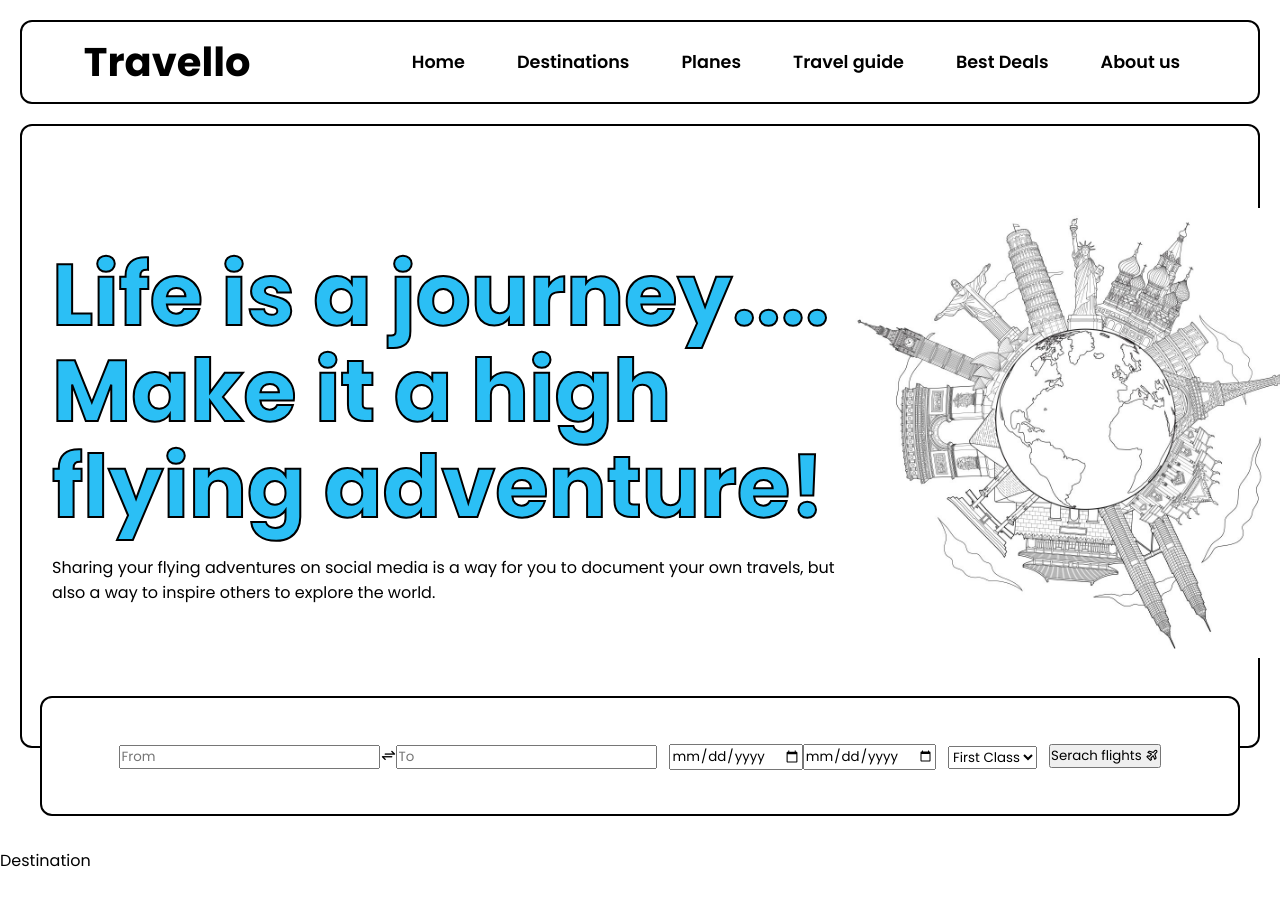
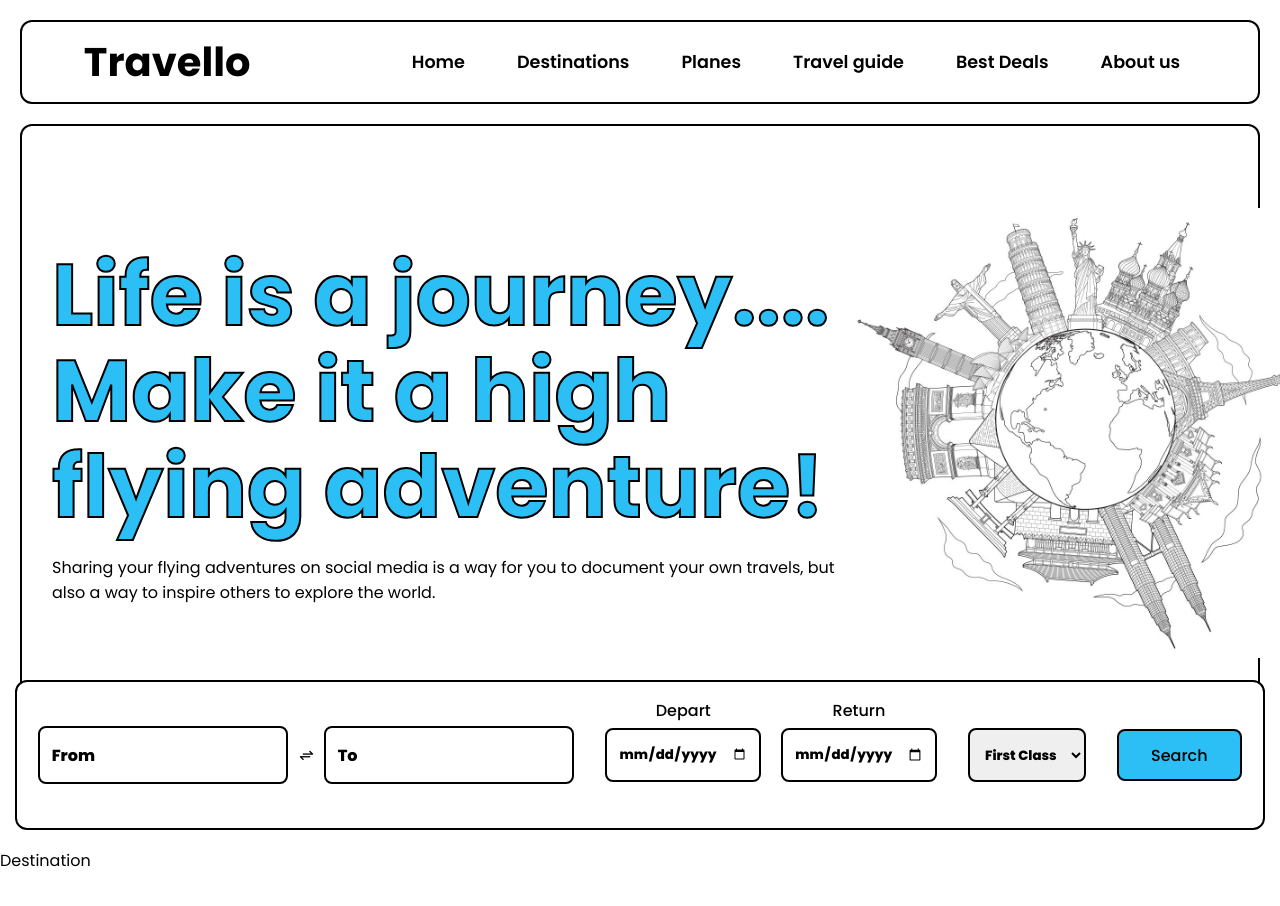
Before and after one commit to phaneendra-nikhil/gallery-app, a React (Vite) app: page / in a window 1280 px wide. Shown: the top 906 px of the page. Built offline with nearby package versions, Linux system fonts and the light colour scheme.

Commit message:
add destination

```diff
--- a/src/App.css
+++ b/src/App.css
@@ -108,28 +108,94 @@ nav {
 }
 .box {
   display: flex;
-    justify-content: center;
+  justify-content: space-around;
   align-items: center;
   gap: 12px;
   padding: 12px;
-    width: 1200px;
-    height: 120px;
+  width: 1250px;
+  height: 150px;
   border: 2px solid var(--font-color);
   position: absolute;
-    top: 87%;
+  top: 85%;
   left: 50%;
   transform: translate(-50%, 0%);
   background-color: #fff;
   border-radius: 12px;
 }
-/* .location-text .title{
-  font-size: .9rem;
-  color: #ccc;
-  text-align: center;
-} */
 
 /**********************************************************/
 .destination-content {
   width: 100%;
   height: 100vh;
 }
+.location-text .input {
+  display: flex;
+  justify-content: center;
+  align-items: center;
+  gap: 10px;
+}
+.from-input,
+.to-input {
+  padding: 0.9rem .7rem;
+  border: 2px solid var(--font-color);
+  font-size: 1rem;
+  font-weight: 800;
+  border-radius: 8px;
+  width: 250px;
+}
+.from-input::placeholder,
+.to-input::placeholder {
+  color: var(--font-color);
+  font-weight: 800;
+}
+.input .exchange{
+    font-size: 1rem;
+    font-weight: 800;
+}
+.time-text .input{
+    display: flex;
+    justify-content: center;
+    align-items: center;
+    text-align: center;
+    gap: 20px;
+}
+.depart, .return{
+    display: flex;
+    flex-direction: column;
+    align-items: center;
+    justify-content: center;
+    margin-bottom: 40px;
+
+    input{
+        padding: .9rem .7rem;
+        border: 2px solid var(--font-color);
+        border-radius: 8px;
+        font-weight: 800;
+    }
+    label{
+        font-weight: 500;
+        margin-bottom: 5px;
+        margin-top: 10px;
+    }
+}
+.pass-text select{
+    padding: .9rem .7rem;
+    border: 2px solid var(--font-color);
+    outline: none;
+    font-weight: 800;
+    border-radius: 8px;
+}
+.search-btn{
+    padding: .7rem 2rem;
+    font-size: 1rem;
+    border: 2px solid var(--font-color);
+    background-color: transparent;
+    font-weight: 500;
+    border-radius: 8px;
+    background-color: var(--forground-color);
+    transition: all .25s ease-in-out;
+}
+.search-btn:where(:hover, :focus-visible){
+    background-color: #12779b;
+    color: #fff;
+}
--- a/src/components/Journeybox.jsx
+++ b/src/components/Journeybox.jsx
@@ -6,27 +6,23 @@ const Journeybox = () => {
       <div className="box-content">
         <div className="box">
           <div className="location-text">
-                        {/* <h2 className="title">
-                        Location
-                    </h2> */}
             <div className="input">
-                            <input
-                                type="text"
-                                className="from-input"
-                                placeholder="From"
-                            />
+              <input type="text" className="from-input" placeholder="From" />
               <i class="uil uil-exchange-alt exchange"></i>
-                            <input
-                                type="text"
-                                className="to-input"
-                                placeholder="To"
-                            />
+              <input type="text" className="to-input" placeholder="To" />
             </div>
           </div>
           <div className="time-text">
             <div className="input">
+              <div className="depart">
+              <label htmlFor="Depart">Depart</label>
               <input type="date" placeholder="Depart" />
+              </div>
+              <div className="return">
+                <label htmlFor="Return Date">Return</label>
               <input type="date" placeholder="Return" />
+              </div>
+
             </div>
           </div>
           <div className="pass-text">
@@ -37,7 +33,7 @@ const Journeybox = () => {
             </select>
           </div>
           <button className="search-btn">
-                        Serach flights <i class="uil uil-plane-departure"></i>
+            Search
           </button>
         </div>
       </div>
```
Lines whose indentation alone changed are shown as unchanged.
